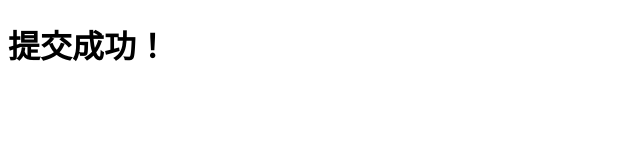
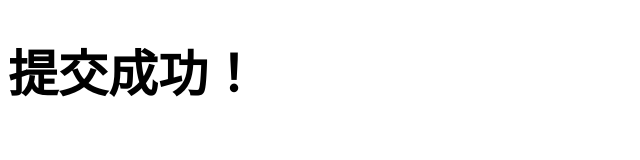
Before and after one commit to brightjjz/improved-giggle, a plain HTML site: page index.html in a window 1280 px wide. Shown: the whole page, without its empty margins (0-640 px from the left). Drawn offline with Linux system fonts and the light colour scheme.

Commit message:
Add files via upload

```diff
--- a/index.html
+++ b/index.html
@@ -2,6 +2,16 @@
 <html>
 <head>
 <title>提交成功</title>
+<style>
+	html,body{
+		width: 1000px;
+		height: 500px;
+	}
+	h1{
+		font-weight: bold;
+		font-size: 50px;
+	}
+</style>
 </head>
 <body>
 <h1>提交成功！</h1>
```
